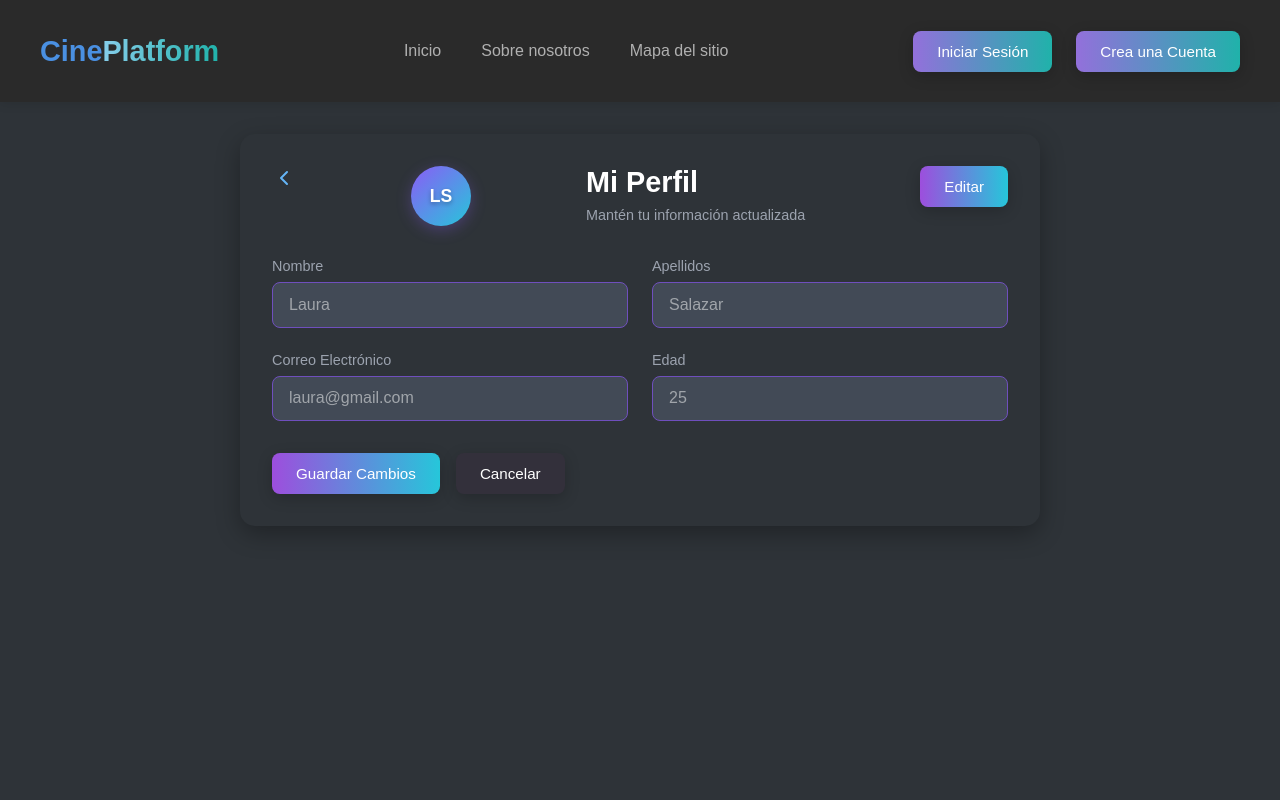
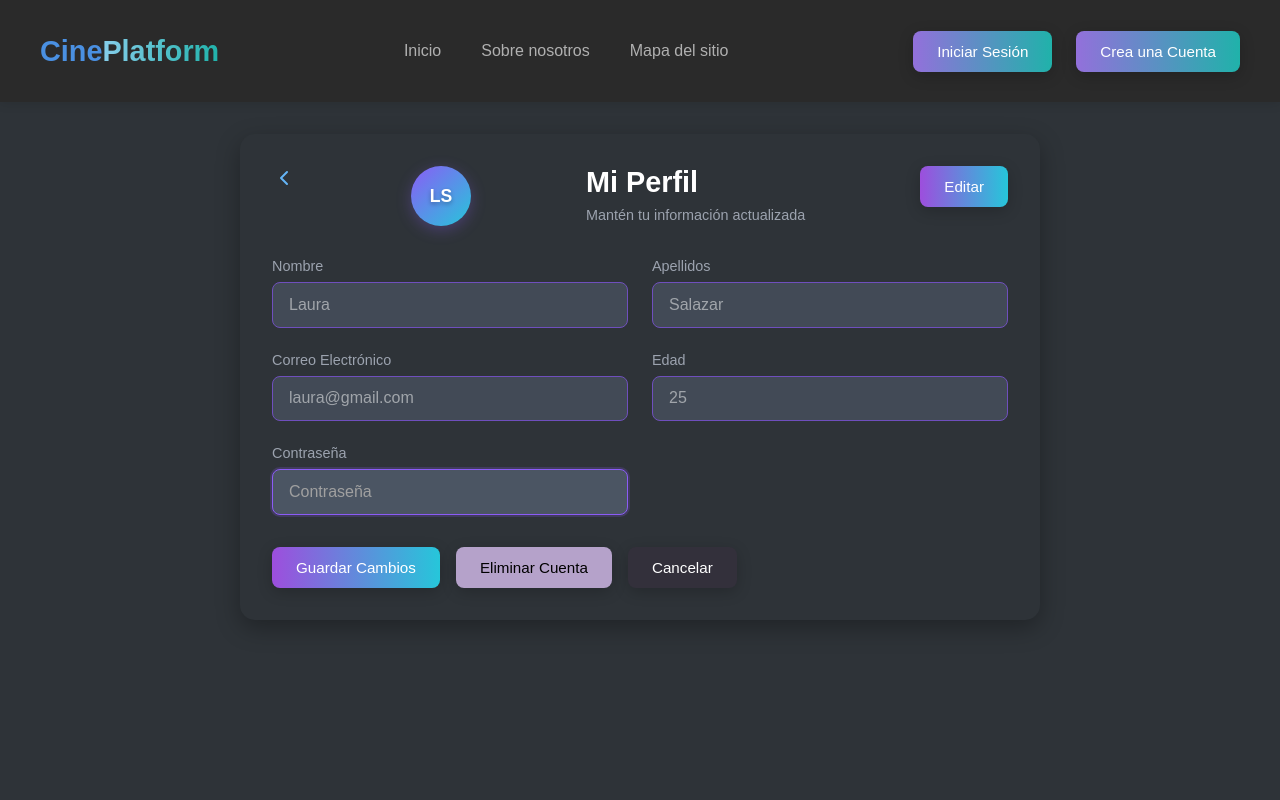
Before and after one commit to dhchicaiza/cinema_platform_front, a React (Vite) app: page /profile in a window 1280 px wide. Shown: the top 800 px of the page. Built offline with nearby package versions, Linux system fonts and the light colour scheme; no server answers.

Commit message:
Campos en perfil

```diff
--- a/src/pages/profile/Profile.scss
+++ b/src/pages/profile/Profile.scss
@@ -42,7 +42,6 @@
       height: 24px;
     }
   }
-
   &__info {
     display: flex;
     align-items: center;
@@ -175,6 +174,14 @@
      border: none;
      box-shadow: none;
 
+   }
+
+   &--delete {
+     background: #b5a2ca;
+     color: #000000;
+     border: none;
+     box-shadow: none;
+
 
    }
  }
--- a/src/pages/profile/Profile.tsx
+++ b/src/pages/profile/Profile.tsx
@@ -79,7 +79,6 @@ const Profile: React.FC = () => {
 
             setIsEditing(false);
 
-            // Mostrar alerta de éxito
             setAlertType('success');
             setAlertMessage('¡Tus cambios se han guardado exitosamente!');
             setShowAlert(true);
@@ -90,6 +89,18 @@ const Profile: React.FC = () => {
             setShowAlert(true);
         }
     };
+
+  const handleDelete = async () => {
+    const token = localStorage.getItem('authToken');
+    if (!token) {
+      setAlertType('error');
+      setAlertMessage("No estás autenticado. Por favor, inicia sesión de nuevo.");
+      setShowAlert(true);
+      return;
+    }
+  }
+
+
 
   const handleCancel = () => {
     setFormData({
@@ -192,6 +203,15 @@ const Profile: React.FC = () => {
                   readOnly={!isEditing}
                 />
               </div>
+              <div className="form__column">
+                <FormGroup
+                  label="Contraseña"
+                  type="password"
+                  id="password"
+                  name="password"
+                  placeholder="Contraseña"
+                />
+              </div>
             </div>
           </div>
 
@@ -203,6 +223,14 @@ const Profile: React.FC = () => {
             >
               Guardar Cambios
             </button>
+
+            <button
+              className="btn btn--delete"
+              onClick={handleDelete}
+            >
+              Eliminar Cuenta
+            </button>
+
             <button
               className="btn btn--cancel"
               onClick={handleCancel}
```
